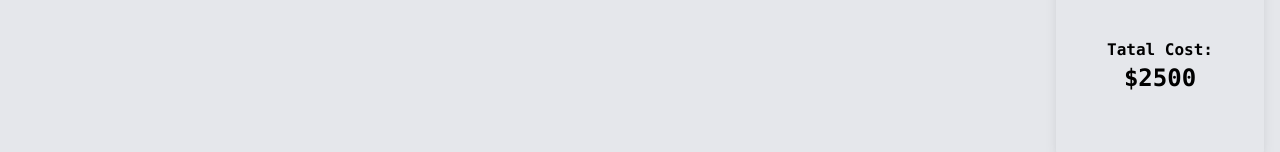
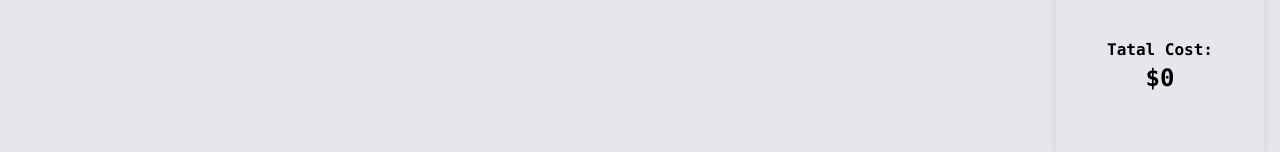
Before and after one commit to douglas06mp/react-shopping-cart, a React (Create React App) app: page /carts in a window 1280 px wide. Shown: the part 198-350 px from the top of the page. Built offline with nearby package versions, Linux system fonts and the light colour scheme.

Commit message:
add price in PriceInfo

```diff
--- a/src/components/PriceInfo.js
+++ b/src/components/PriceInfo.js
@@ -1,11 +1,19 @@
-import React from 'react';
+import React, { useContext } from 'react';
+import { CartContext } from '../context/cart.context';
 
 export default function PriceInfo() {
+  const carts = useContext(CartContext);
+
+  const price = carts.reduce((acc, next) => {
+    const { price, amount } = next;
+    return price * amount + acc;
+  }, 0);
+
   return (
     <div className="w-1/6 h-64 bg-orange-200 rounded shadow-lg text-center py-10">
       <i className="fas fa-shopping-cart text-6xl text-orange-500"></i>
       <p className="font-bold mt-10">Tatal Cost:</p>
-      <p className="font-bold text-2xl">$2500</p>
+      <p className="font-bold text-2xl">${price}</p>
     </div>
   );
 }
```
